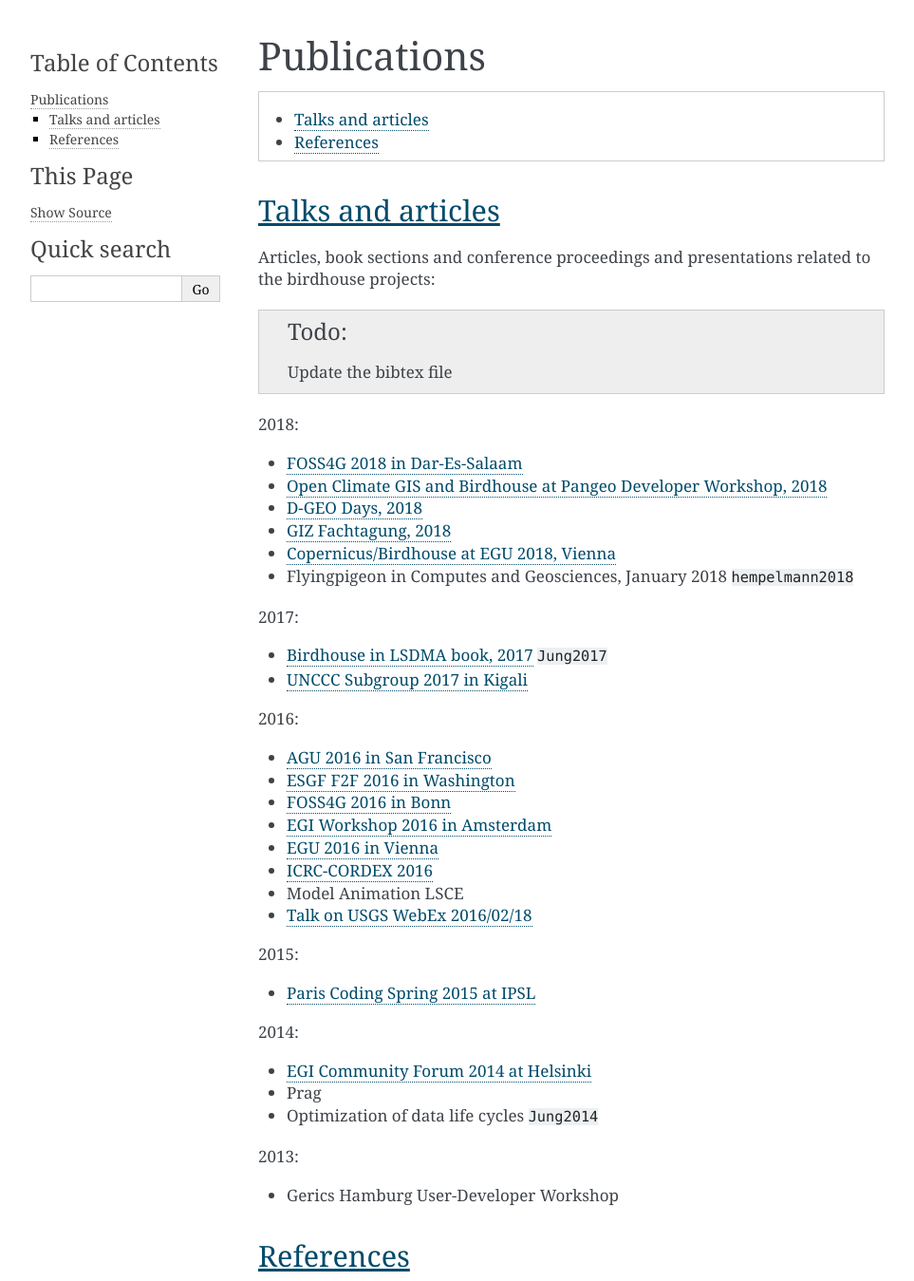
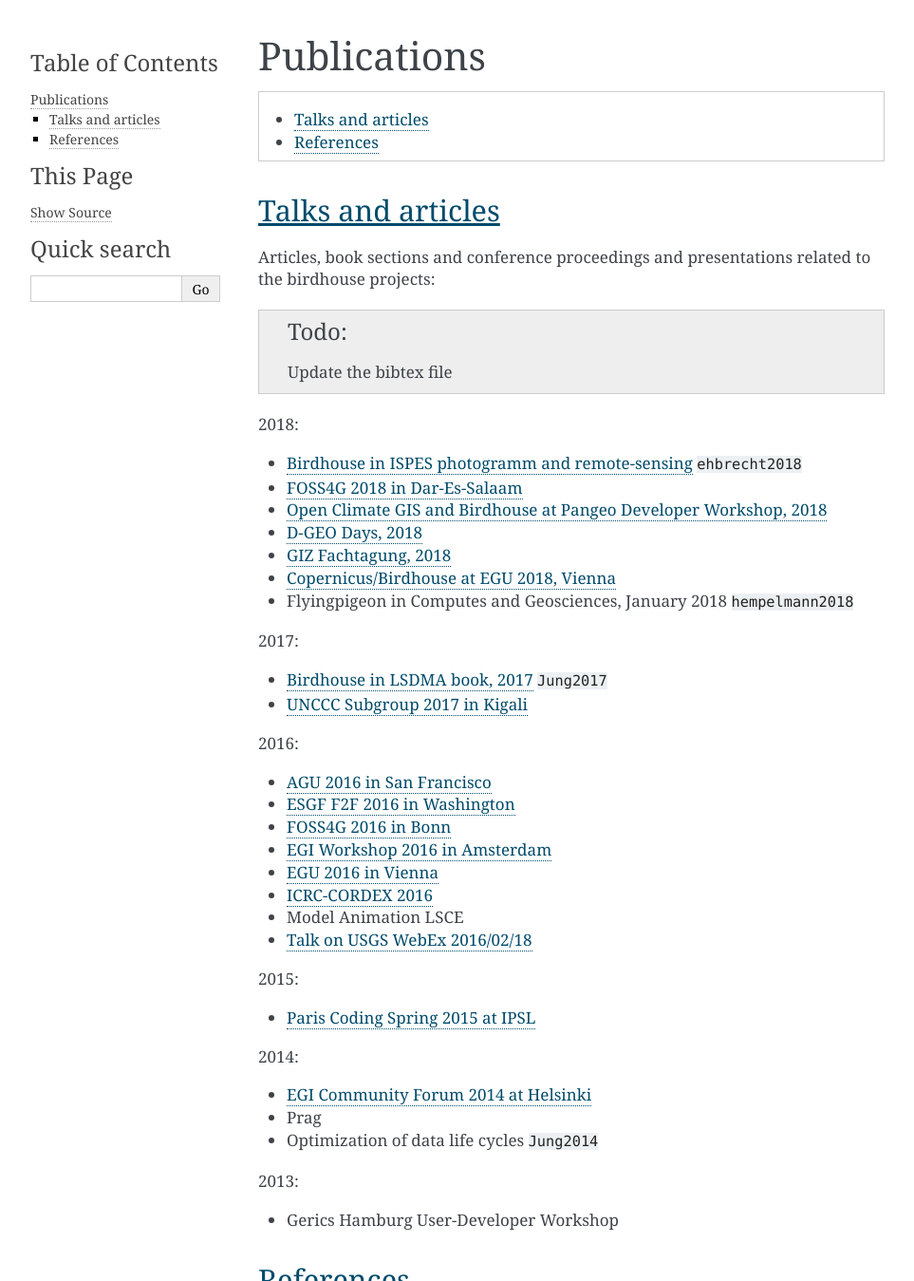
Before and after one commit to bird-house/birdhouse-docs, a Sphinx documentation site: the page built from docs/source/publications.rst, in a window 1280 px wide, cut to the strip 0-1349 px from the top of the page. Shown: the whole strip at 95% size, without its empty margins (148-1111 px from the left). Built offline with Sphinx 7.4.7, drawn with Linux system fonts in a browser that asks for light colours; cross-references to code outside the pages are shown as plain code; some of the changed lines change nothing that is shown.

```diff
--- a/docs/source/birdhouse.bib
+++ b/docs/source/birdhouse.bib
@@ -10,6 +10,18 @@
 url = {http://www.sciencedirect.com/science/article/pii/S0098300416302801},
 AUTHOR = {N. Hempelmann and C. Ehbrecht and C. Alvarez-Castro and P. Brockmann and W. Falk and J. Hoffmann and S. Kindermann and B. Koziol and C. Nangini and S. Radanovics and R. Vautard and P. Yiou},
 keywords = {Web processing service, Climate impact, Extreme weather events, Birdhouse, OGC}
+}
+
+
+@Article{ehbrecht2018,
+AUTHOR = {Ehbrecht, C. and Landry, T. and Hempelmann, N. and Huard, D. and Kindermann, S.},
+TITLE = {PROJECTS BASED ON THE WEB PROCESSING SERVICE FRAMEWORK BIRDHOUSE},
+JOURNAL = {ISPRS - International Archives of the Photogrammetry, Remote Sensing and Spatial Information Sciences},
+VOLUME = {XLII-4/W8},
+YEAR = {2018},
+PAGES = {43--47},
+URL = {https://www.int-arch-photogramm-remote-sens-spatial-inf-sci.net/XLII-4-W8/43/2018/},
+DOI = {10.5194/isprs-archives-XLII-4-W8-43-2018}
 }
 
 @book{Jung2017,
--- a/docs/source/publications.rst
+++ b/docs/source/publications.rst
@@ -19,6 +19,7 @@
 
 2018:
 
+* `Birdhouse in ISPES photogramm and remote-sensing  <https://www.int-arch-photogramm-remote-sens-spatial-inf-sci.net/XLII-4-W8/43/2018/>`_  :cite:`ehbrecht2018`
 * `FOSS4G 2018 in Dar-Es-Salaam <https://github.com/nilshempelmann/presentations/blob/master/birdhouse-foss4g-2018/Hempelmann_foss4g2018.pdf>`_
 * `Open Climate GIS and Birdhouse at Pangeo Developer Workshop, 2018 <https://medium.com/pangeo/the-2018-pangeo-developers-workshop-1be359dac33c>`_
 * `D-GEO Days, 2018 <https://github.com/nilshempelmann/presentations/blob/master/birdhouse-D-GEO/main.pdf>`_
```
